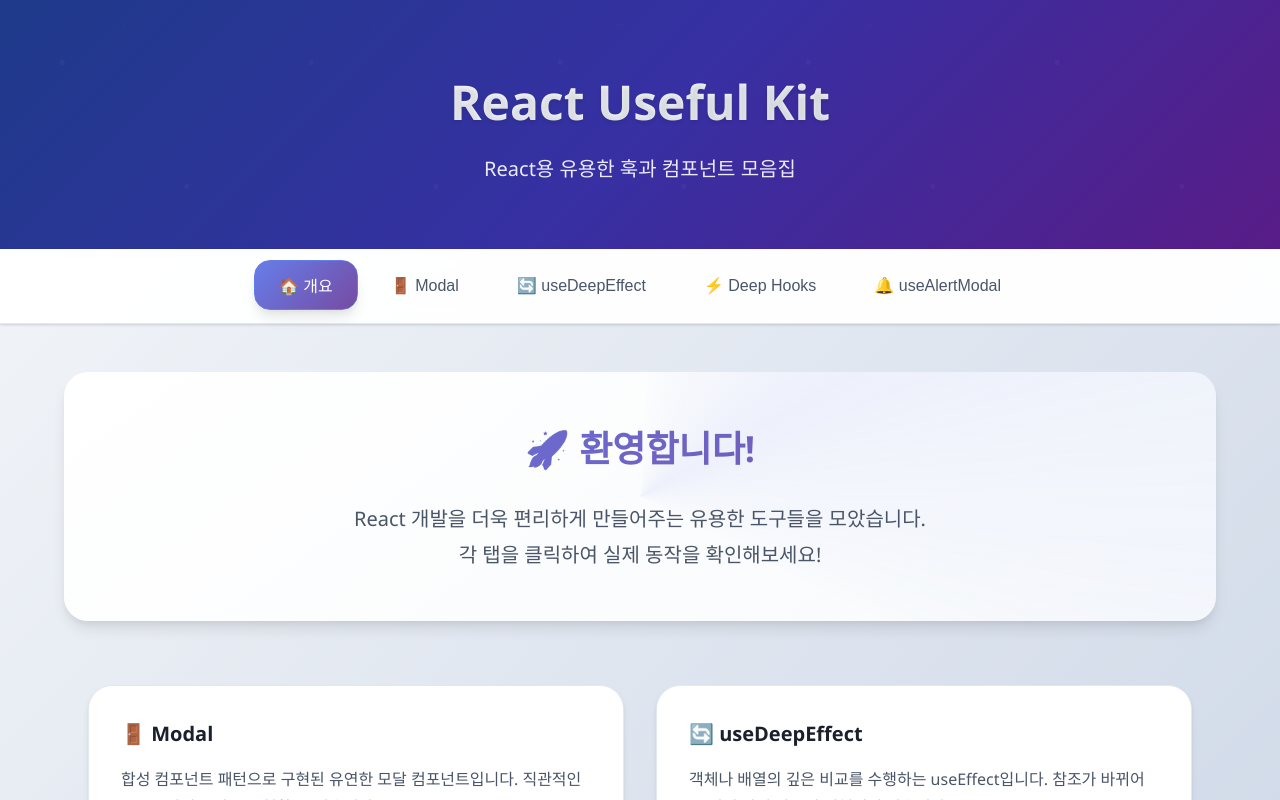
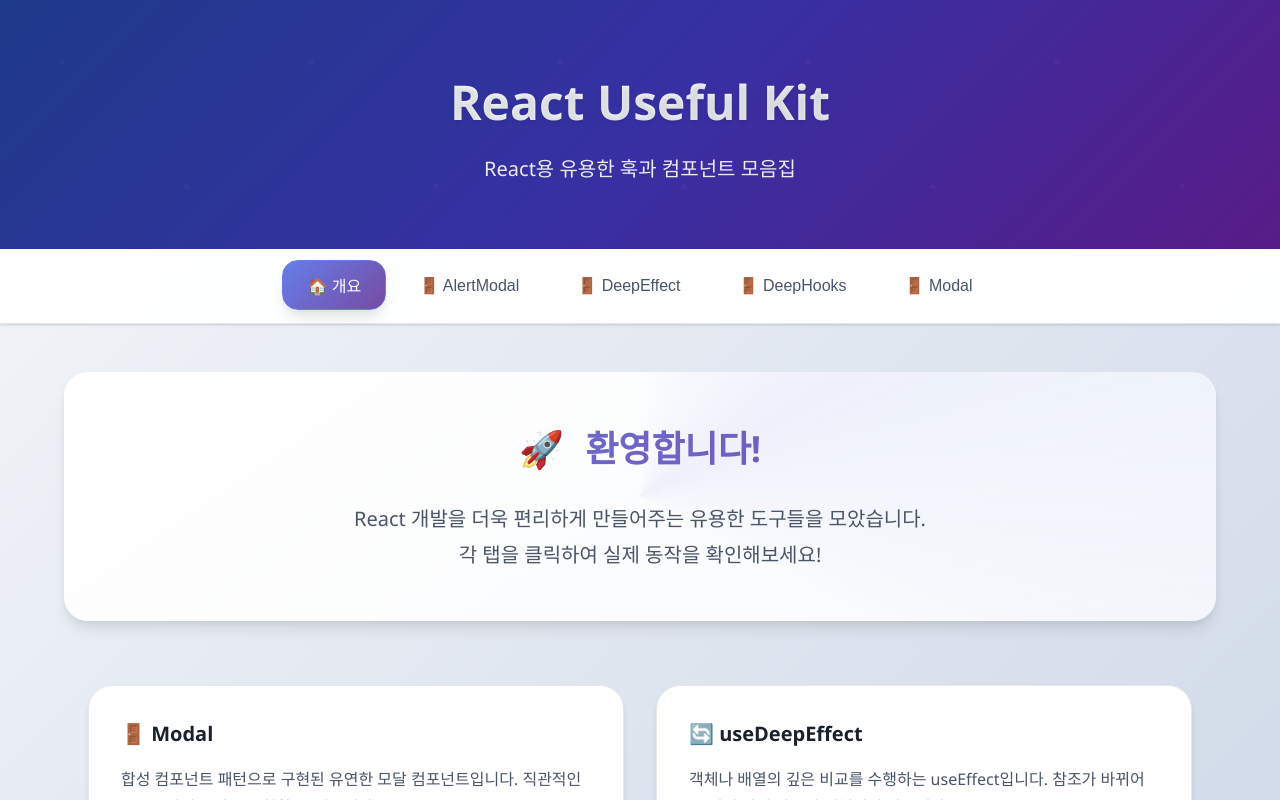
Before and after one commit to shlee9999/react-useful-kit, a React (Vite) app: page / in a window 1280 px wide. Shown: the top 800 px of the page. Built offline with nearby package versions, Linux system fonts and the light colour scheme.

Commit message:
feat: App 컴포넌트 리팩토링 및 예제 통합
- 예제 컴포넌트를 통합하여 탭 네비게이션을 간소화
- 각 탭에 대한 버튼 클릭 시 해당 컴포넌트를 동적으로 렌더링하도록 수정
- 개요 제목에 아이콘 추가 및 스타일 개선

```diff
--- a/src/App.tsx
+++ b/src/App.tsx
@@ -1,22 +1,25 @@
 import { useState } from 'react'
-import DeepEffectExample from './examples/DeepEffectExample'
-import AlertModalExample from './examples/AlertModalExample'
-import DeepHooksExample from './examples/DeepHooksExample'
-import ModalExample from './examples/ModalExample'
+import * as examples from './examples'
 import './styles/app.css'
 
-type TabType = 'overview' | 'modal' | 'deep-effect' | 'deep-hooks' | 'alert-modal'
+type TabType = 'overview' | keyof typeof examples
+
+const tabs = [
+  { id: 'overview', label: '🏠 개요', component: null },
+  ...Object.entries(examples).map(([key, component]) => ({
+    id: key,
+    label: `🚪 ${key.slice(0, -7)}`,
+    component,
+  })),
+] as const
 
 function App() {
   const [activeTab, setActiveTab] = useState<TabType>('overview')
 
-  const tabs = [
-    { id: 'overview', label: '🏠 개요', component: null },
-    { id: 'modal', label: '🚪 Modal', component: <ModalExample /> },
-    { id: 'deep-effect', label: '🔄 useDeepEffect', component: <DeepEffectExample /> },
-    { id: 'deep-hooks', label: '⚡ Deep Hooks', component: <DeepHooksExample /> },
-    { id: 'alert-modal', label: '🔔 useAlertModal', component: <AlertModalExample /> },
-  ] as const
+  const renderActiveComponent = () => {
+    const currentTab = tabs.find(tab => tab.id === activeTab)
+    return currentTab?.component ? <currentTab.component /> : null
+  }
 
   return (
     <div className='ruk-app'>
@@ -46,7 +49,9 @@
         {activeTab === 'overview' && (
           <div className='ruk-overview'>
             <div className='ruk-overview-header'>
-              <h2 className='ruk-overview-title'>🚀 환영합니다!</h2>
+              <h2 className='ruk-overview-title'>
+                <span className='ruk-overview-title-icon'>🚀</span> 환영합니다!
+              </h2>
               <p className='ruk-overview-description'>
                 React 개발을 더욱 편리하게 만들어주는 유용한 도구들을 모았습니다.
                 <br />각 탭을 클릭하여 실제 동작을 확인해보세요!
@@ -60,7 +65,7 @@
                   합성 컴포넌트 패턴으로 구현된 유연한 모달 컴포넌트입니다. 직관적인 API로 쉽게 모달을 구현할 수
                   있습니다.
                 </p>
-                <button onClick={() => setActiveTab('modal')} className='ruk-card-button primary'>
+                <button onClick={() => setActiveTab('ModalExample')} className='ruk-card-button primary'>
                   예제 보기 →
                 </button>
               </div>
@@ -71,7 +76,7 @@
                   객체나 배열의 깊은 비교를 수행하는 useEffect입니다. 참조가 바뀌어도 실제 값이 같으면 실행되지
                   않습니다.
                 </p>
-                <button onClick={() => setActiveTab('deep-effect')} className='ruk-card-button secondary'>
+                <button onClick={() => setActiveTab('DeepEffectExample')} className='ruk-card-button secondary'>
                   예제 보기 →
                 </button>
               </div>
@@ -79,7 +84,7 @@
               <div className='ruk-card'>
                 <h3>⚡ Deep Hooks</h3>
                 <p>useDeepMemo와 useDeepCallback을 체험해보세요. 일반 훅과의 차이점을 실시간으로 비교할 수 있습니다.</p>
-                <button onClick={() => setActiveTab('deep-hooks')} className='ruk-card-button secondary'>
+                <button onClick={() => setActiveTab('DeepHooksExample')} className='ruk-card-button secondary'>
                   예제 보기 →
                 </button>
               </div>
@@ -90,7 +95,7 @@
                   함수 호출만으로 간편하게 모달을 띄울 수 있는 훅입니다. 상태 관리 없이 alert, confirm 스타일의 모달을
                   사용할 수 있습니다.
                 </p>
-                <button onClick={() => setActiveTab('alert-modal')} className='ruk-card-button danger'>
+                <button onClick={() => setActiveTab('AlertModalExample')} className='ruk-card-button danger'>
                   예제 보기 →
                 </button>
               </div>
@@ -102,14 +107,7 @@
             </div>
           </div>
         )}
-
-        {activeTab === 'modal' && <div>{tabs.find(tab => tab.id === 'modal')?.component}</div>}
-
-        {activeTab === 'deep-effect' && <div>{tabs.find(tab => tab.id === 'deep-effect')?.component}</div>}
-
-        {activeTab === 'deep-hooks' && <div>{tabs.find(tab => tab.id === 'deep-hooks')?.component}</div>}
-
-        {activeTab === 'alert-modal' && <div>{tabs.find(tab => tab.id === 'alert-modal')?.component}</div>}
+        {renderActiveComponent()}
       </main>
 
       {/* Footer */}
--- /dev/null
+++ b/src/examples/index.ts
@@ -0,0 +1,4 @@
+export { default as ModalExample } from './ModalExample'
+export { default as DeepEffectExample } from './DeepEffectExample'
+export { default as DeepHooksExample } from './DeepHooksExample'
+export { default as AlertModalExample } from './AlertModalExample'
--- a/src/styles/app.css
+++ b/src/styles/app.css
@@ -247,6 +247,12 @@
   background-clip: text;
   -webkit-background-clip: text;
   -webkit-text-fill-color: transparent;
+}
+
+.ruk-overview-title-icon {
+  font-size: var(--ruk-font-xxl);
+  margin-right: var(--ruk-spacing-sm);
+  -webkit-text-fill-color: var(--ruk-text-white);
 }
 
 .ruk-overview-description {
```
